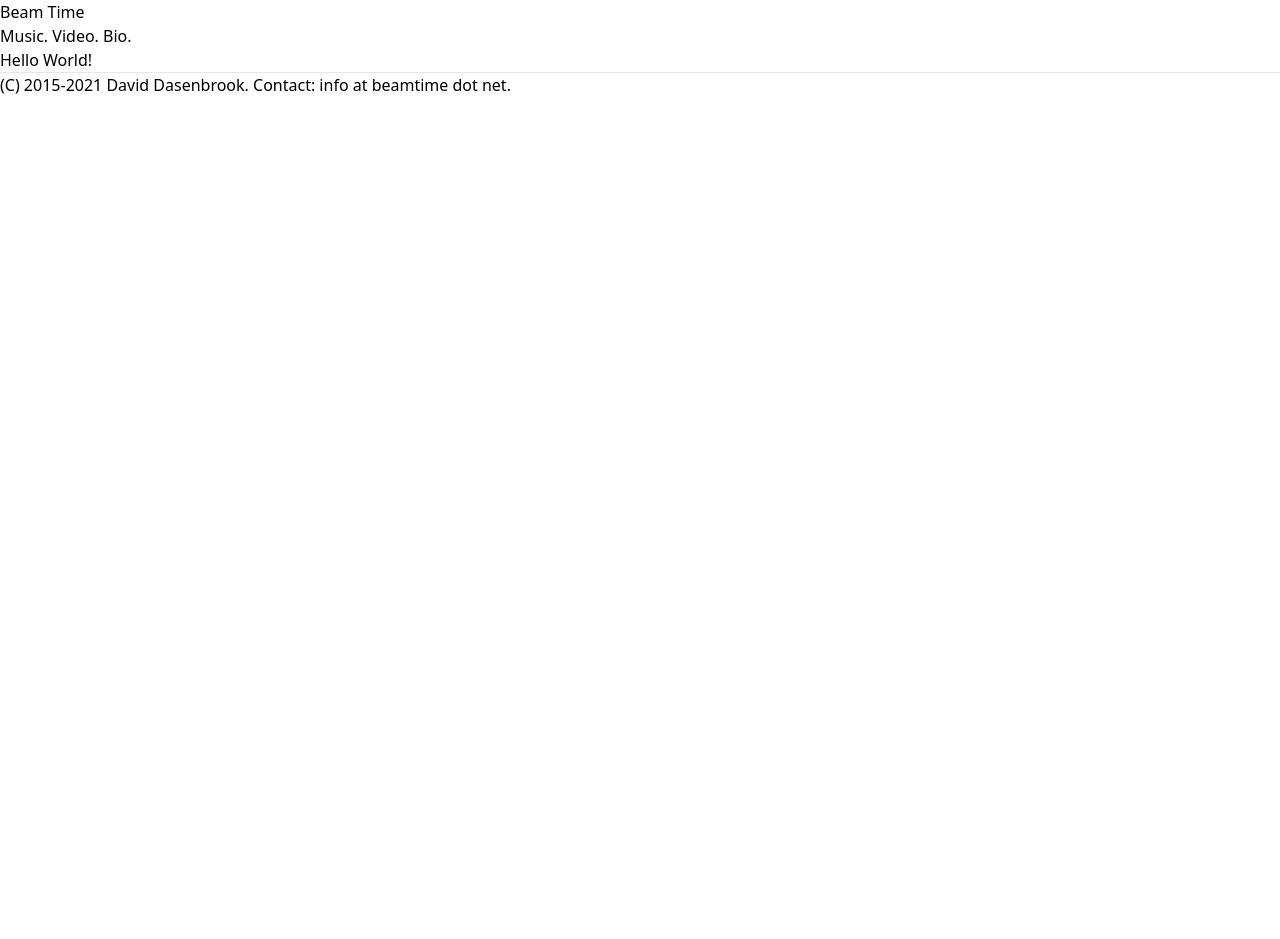
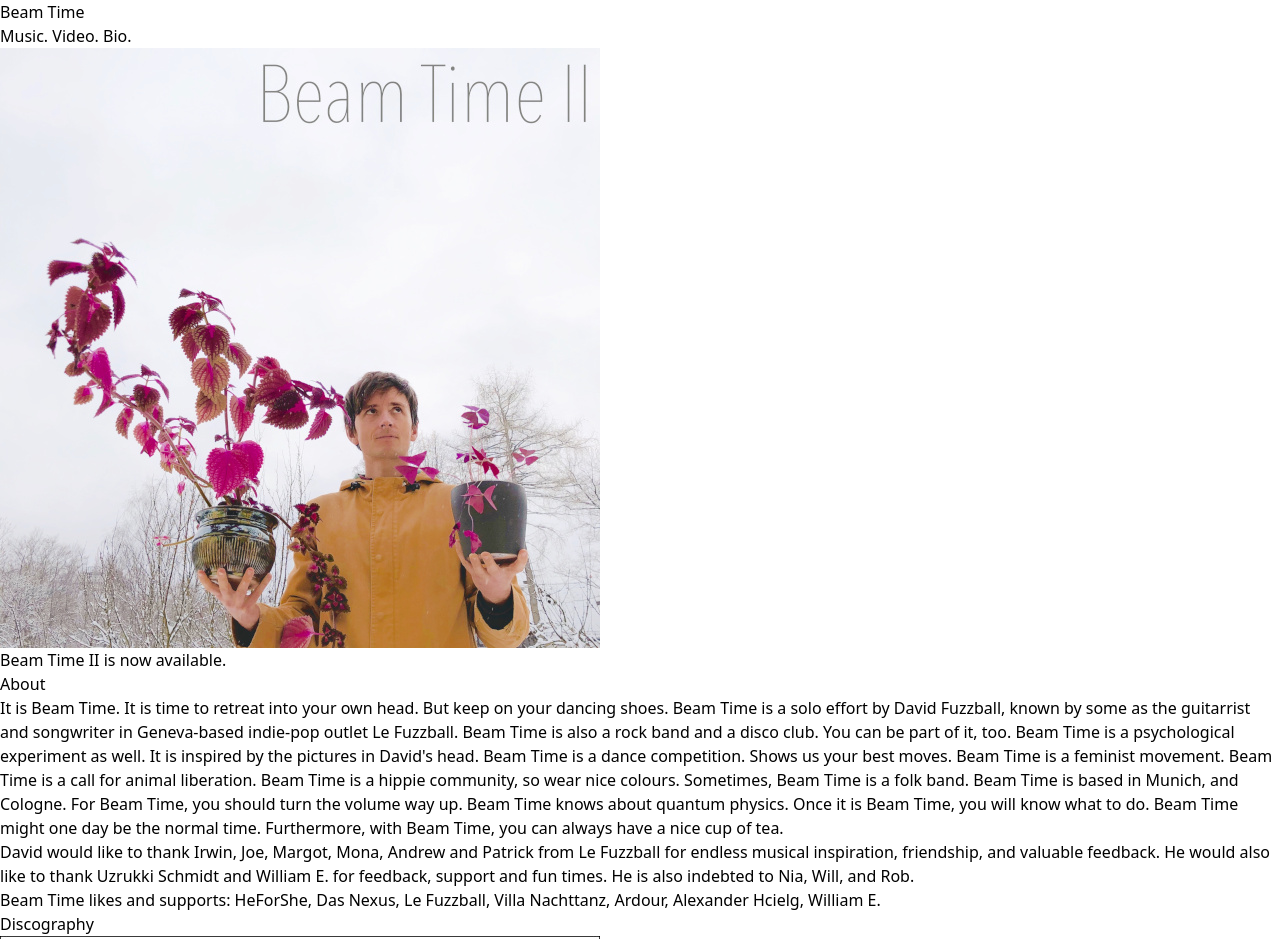
Before and after one commit to sometea/beamtime-web, an Eleventy site: page templates/index.njk in a window 1280 px wide. Shown: the top 939 px of the page. Before the commit the page ends 800 px from the top, so only its background shows below. Built offline with nearby package versions, Linux system fonts and the light colour scheme; Eleventy itself is replaced by a stand-in of ours; files that its build step writes are made by us from their sources.

Commit message:
add some album artwork

```diff
--- a/_includes/header.njk
+++ b/_includes/header.njk
@@ -1,4 +1,4 @@
-    <div class="fixed px-12 py-6 flex flex-row justify-between min-w-full text-xl bg-black bg-opacity-20">
+    <div class="fixed px-12 py-6 flex flex-row justify-between min-w-full text-xl bg-black bg-opacity-10">
         <div>Beam Time</div>
         <div>Music. Video. Bio.</div>
     </div>
--- a/templates/index.njk
+++ b/templates/index.njk
@@ -2,4 +2,24 @@
 layout: layout.njk
 ---
 
-<div>Hello World!</div>
+<div class="m-12">
+    <img class="block ml-auto mr-auto" src="/images/beamtimeii.jpg" alt="Beam Time II">
+    <h1 class="text-2xl text-center my-12">Beam Time II is now available.</h1>
+    <h2 class="text-xl my-12">About</h2>
+    <p class="my-8">
+        It is Beam Time. It is time to retreat into your own head. But keep on your dancing shoes. Beam Time is a solo effort by David Fuzzball, known by some as the guitarrist and songwriter in Geneva-based indie-pop outlet Le Fuzzball. Beam Time is also a rock band and a disco club. You can be part of it, too. Beam Time is a psychological experiment as well. It is inspired by the pictures in David's head. Beam Time is a dance competition. Shows us your best moves. Beam Time is a feminist movement. Beam Time is a call for animal liberation. Beam Time is a hippie community, so wear nice colours. Sometimes, Beam Time is a folk band. Beam Time is based in Munich, and Cologne. For Beam Time, you should turn the volume way up. Beam Time knows about quantum physics. Once it is Beam Time, you will know what to do. Beam Time might one day be the normal time. Furthermore, with Beam Time, you can always have a nice cup of tea.
+    </p>
+    <p class="my-8">
+        David would like to thank Irwin, Joe, Margot, Mona, Andrew and Patrick from Le Fuzzball for endless musical inspiration, friendship, and valuable feedback. He would also like to thank Uzrukki Schmidt and William E. for feedback, support and fun times. He is also indebted to Nia, Will, and Rob.
+    </p>
+    <p class="my-8">
+        Beam Time likes and supports: HeForShe, Das Nexus, Le Fuzzball, Villa Nachttanz, Ardour, Alexander Hcielg, William E.
+    </p>
+
+    <h2 class="text-xl my-12">Discography</h2>
+    <div class="flex flex-row justify-center">
+        <img class="w-1/4" src="/images/beamtimei.jpg" alt="Beam Time">
+        <img class="w-1/4" src="/images/kangaroo.jpg" alt="Kangaroo">
+        <img class="w-1/4" src="/images/beamtimeii.jpg" alt="Beam Time II">
+    </div>
+</div>
```
Also changed, not shown: templates/images/beamtimei.jpg (added), templates/images/beamtimeii.jpg (added), templates/images/kangaroo.jpg (added), templates/images/picture.jpg (added).
